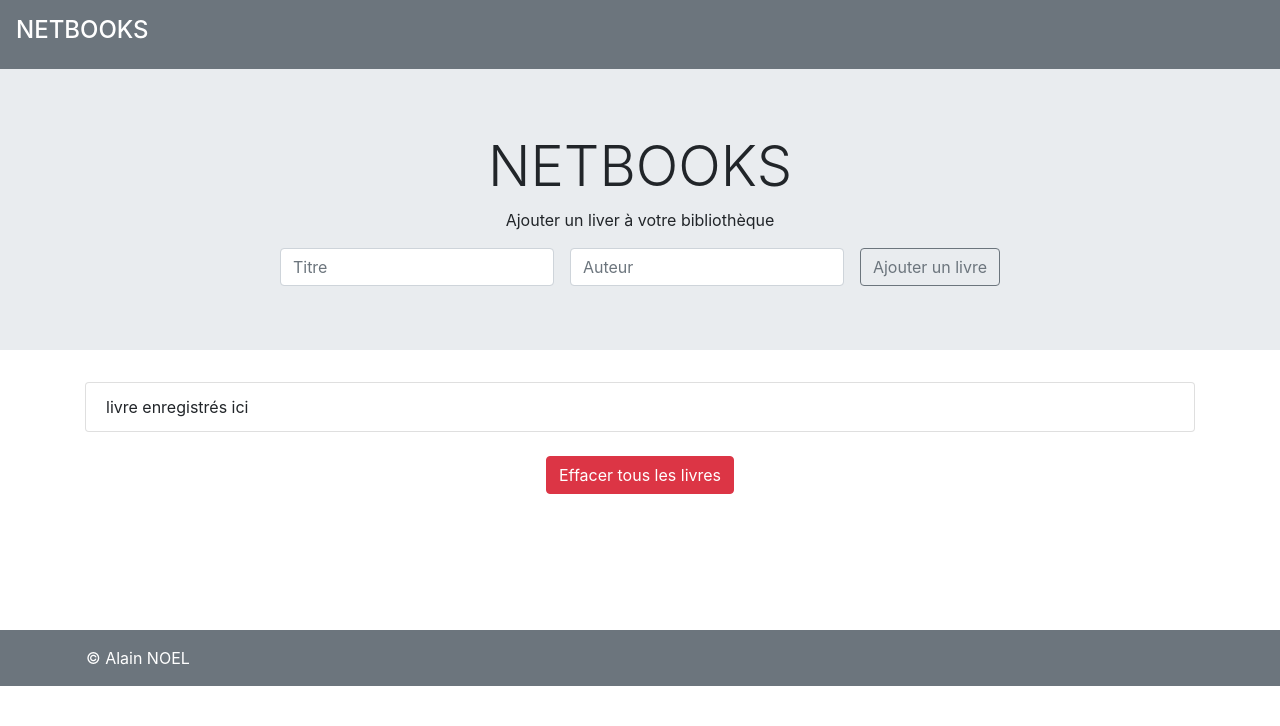
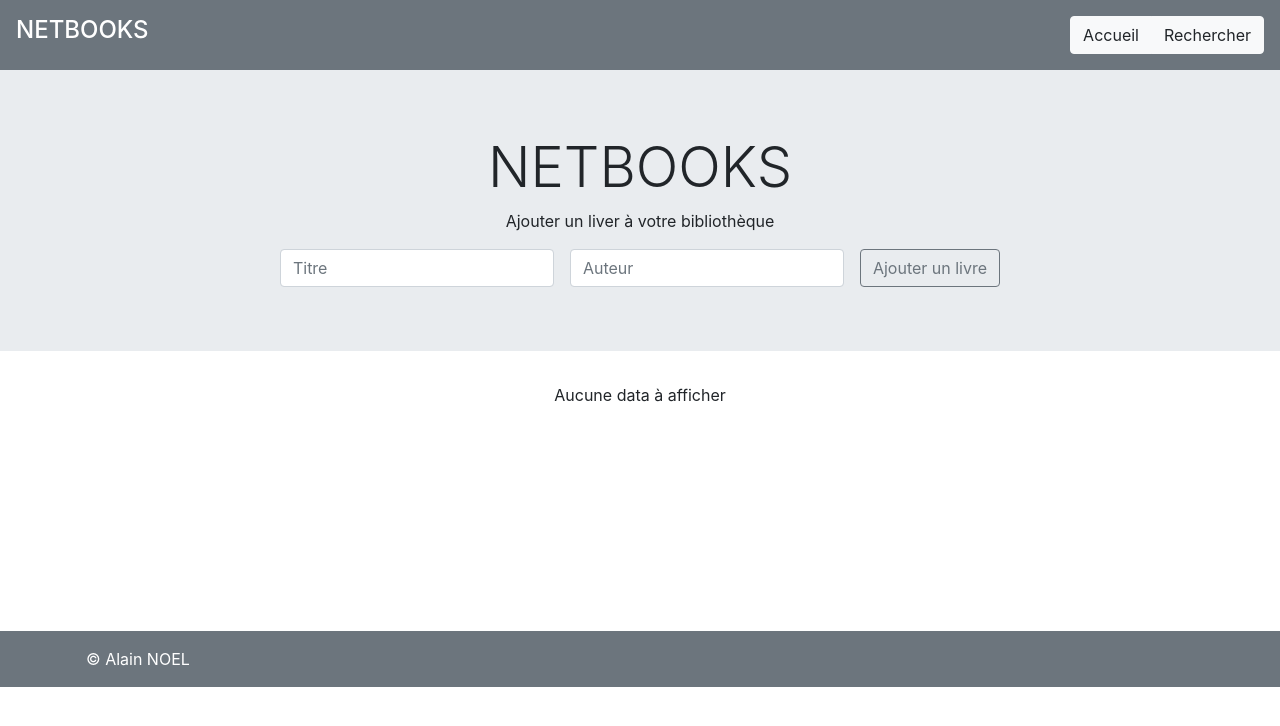
Before and after one commit to AlainNL/Redux-book, a React (Create React App) app: page / in a window 1280 px wide. Shown: the top 726 px of the page. Built offline with nearby package versions, Linux system fonts and the light colour scheme.

Commit message:
add deleteBook delete All dispatch  + route

```diff
--- a/package.json
+++ b/package.json
@@ -9,7 +9,9 @@
     "bootstrap": "^4.5.2",
     "react": "^18.2.0",
     "react-dom": "^18.2.0",
+    "react-flip-move": "^3.0.5",
     "react-redux": "^8.1.2",
+    "react-router-dom": "^6.16.0",
     "react-scripts": "5.0.1",
     "redux": "^4.2.1",
     "uuid": "^9.0.1",
--- a/src/App.js
+++ b/src/App.js
@@ -1,15 +1,20 @@
 import React from "react";
+import { BrowserRouter as Router, Route, Routes } from 'react-router-dom';
 import NavBar from "./components/NavBar";
 import Footer from "./components/Footer";
 import AddBooks from "./containers/AddBooks";
+import SearchBooks from "./containers/SearchBooks";
 
 function App() {
   return (
-    <div className="App">
+    <Router>
         <NavBar />
-        <AddBooks />
+            <Routes>
+                <Route exact path="/" element={<AddBooks />} />
+                <Route path="/search" element={<SearchBooks />} />
+            </Routes>
         <Footer />
-    </div>
+    </Router>
   );
 }
 
--- a/src/components/NavBar.js
+++ b/src/components/NavBar.js
@@ -1,4 +1,5 @@
-import React from 'react'
+import React from 'react';
+import { Link } from 'react-router-dom';
 
 const NavBar = () => {
   return (
@@ -7,6 +8,11 @@ const NavBar = () => {
             <h4 className='mr-md-auto'>
                 <a href="/" className="text-decoration-none text-white">NETBOOKS</a>
             </h4>
+
+            <nav className="btn-group">
+                <Link to="/" className="btn btn-light">Accueil</Link>
+                <Link to="/search" className="btn btn-light">Rechercher</Link>
+            </nav>
         </div>
     </header>
   )
--- a/src/containers/AddBooks.js
+++ b/src/containers/AddBooks.js
@@ -1,8 +1,9 @@
 import React, { useState } from 'react';
 import { connect } from 'react-redux';
-import { addBook } from '../redux/actions/actionAddBooks';
+import { addBook, deleteAllBooks, deleteBook } from '../redux/actions/actionAddBooks';
+import FlipMove from 'react-flip-move';
 
-const AddBooks = ({ libraryData, addBook }) => {
+const AddBooks = ({ libraryData, addBook, deleteBook, deleteAll }) => {
 
   console.log(libraryData)
 
@@ -21,6 +22,37 @@ const AddBooks = ({ libraryData, addBook }) => {
       //empty input
       setNewData(initialState)
   }
+
+  const displayData = libraryData.length > 0 ?
+
+    <FlipMove>
+    {
+        libraryData.map(data => {
+            return (
+              <li key={data.id} className='list-group-item list-group-item d-flex justify-content-between'>
+                  <span><strong>Titre: </strong> {data.title}</span>
+                  <span><strong>Auteur: </strong> {data.author}</span>
+                  <span
+                    className="btn btn-danger"
+                    onClick={() => deleteBook(data.id)}
+                  >x</span>
+              </li>
+            )
+        })
+    }
+    </FlipMove>
+
+    : <p className="text-center">Aucune data à afficher</p>
+
+
+  const deleteAllBooksBtn = libraryData.length > 0 &&
+      <div className='d-flex justify-content-center'>
+          <button
+              className='btn btn-danger mt-4 mb-5'
+              onClick={() => deleteAll()}
+          >Effacer tous les livres</button>
+      </div>
+
 
   return (
     <main role="main">
@@ -62,13 +94,9 @@ const AddBooks = ({ libraryData, addBook }) => {
             <div className="row">
                 <div className='col-md-12'>
                     <ul className='list-group'>
-                        <li className='list-group-item list-group-item d-flex justify-content-between'>
-                            livre enregistrés ici
-                        </li>
+                        {displayData}
                     </ul>
-                    <div className='d-flex justify-content-center'>
-                        <button className='btn btn-danger mt-4 mb-5'>Effacer tous les livres</button>
-                    </div>
+                    { deleteAllBooksBtn }
                 </div>
             </div>
         </div>
@@ -84,7 +112,9 @@ const addStateToProps = state => {
 
 const addDispatchToProps = dispatch => {
     return {
-        addBook: param => dispatch(addBook(param))
+        addBook: param => dispatch(addBook(param)),
+        deleteBook: id => dispatch(deleteBook(id)),
+        deleteAll: () => dispatch(deleteAllBooks())
     }
 }
 
--- /dev/null
+++ b/src/containers/SearchBooks.js
@@ -0,0 +1,9 @@
+import React from 'react'
+
+const SearchBooks = () => {
+  return (
+    <div>SearchBooks</div>
+  )
+}
+
+export default SearchBooks
--- a/src/redux/actions/actionAddBooks.js
+++ b/src/redux/actions/actionAddBooks.js
@@ -1,9 +1,21 @@
-import { ADD_BOOKS } from "../constants";
+import { ADD_BOOKS, DELETE_ALL_BOOKS, DELETE_BOOK } from "../constants";
 
 export const addBook = data => {
-
     return {
       type: ADD_BOOKS,
       payload: data
     }
 }
+
+export const deleteBook = id => {
+    return {
+      type: DELETE_BOOK,
+      payload: id
+    }
+}
+
+export const deleteAllBooks = () => {
+  return {
+    type: DELETE_ALL_BOOKS
+  }
+}
--- a/src/redux/constants.js
+++ b/src/redux/constants.js
@@ -1 +1,3 @@
 export const ADD_BOOKS = "ADD_BOOKS"
+export const DELETE_BOOK = "DELETE_BOOK"
+export const DELETE_ALL_BOOKS = "DELETE_ALL_BOOKS"
--- a/src/redux/reducers/reducerAddBooks.js
+++ b/src/redux/reducers/reducerAddBooks.js
@@ -1,4 +1,4 @@
-import { ADD_BOOKS } from "../constants";
+import { ADD_BOOKS, DELETE_BOOK, DELETE_ALL_BOOKS } from "../constants";
 import { v4 as uuiv4 } from 'uuid';
 
 const initialState = {
@@ -11,6 +11,11 @@ const helperAddData = action => {
         title: action.payload.title,
         author: action.payload.author
     }
+}
+
+const removeDataById = (state, id) => {
+    const books = state.filter( book => book.id !== id)
+    return books
 }
 
 // reducer
@@ -27,6 +32,15 @@ const reducerAddBooks = ( state = initialState.books, action ) => {
         localStorage.setItem('booksData', JSON.stringify(state))
         return state;
 
+      case DELETE_BOOK:
+        state = removeDataById(state, action.payload);
+        localStorage.setItem('booksData', JSON.stringify(state))
+        return state;
+
+      case DELETE_ALL_BOOKS:
+        state = [];
+        localStorage.setItem('booksData', JSON.stringify(state))
+        return state;
 
       default: return state
 
```
Also changed, not shown: 1 other file (tests, documents, lock files or other folders).
